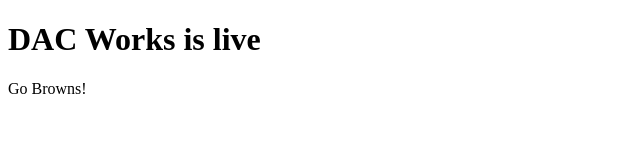
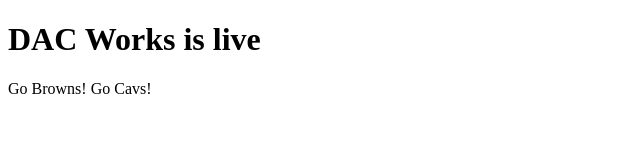
Before and after one commit to Dcolumbaro/DacWorks, a plain HTML site: page k8s/base/index.html in a window 1280 px wide. Shown: the full height of the page, 0-640 px from the left. Drawn offline with Linux system fonts and the light colour scheme.

Commit message:
#4 Go Cavs

```diff
--- a/k8s/base/index.html
+++ b/k8s/base/index.html
@@ -6,5 +6,6 @@
   <body>
     <h1>DAC Works is live</h1>
     <label>Go Browns!</label>
+	    <label>Go Cavs!</label>
   </body>
 </html>
```
